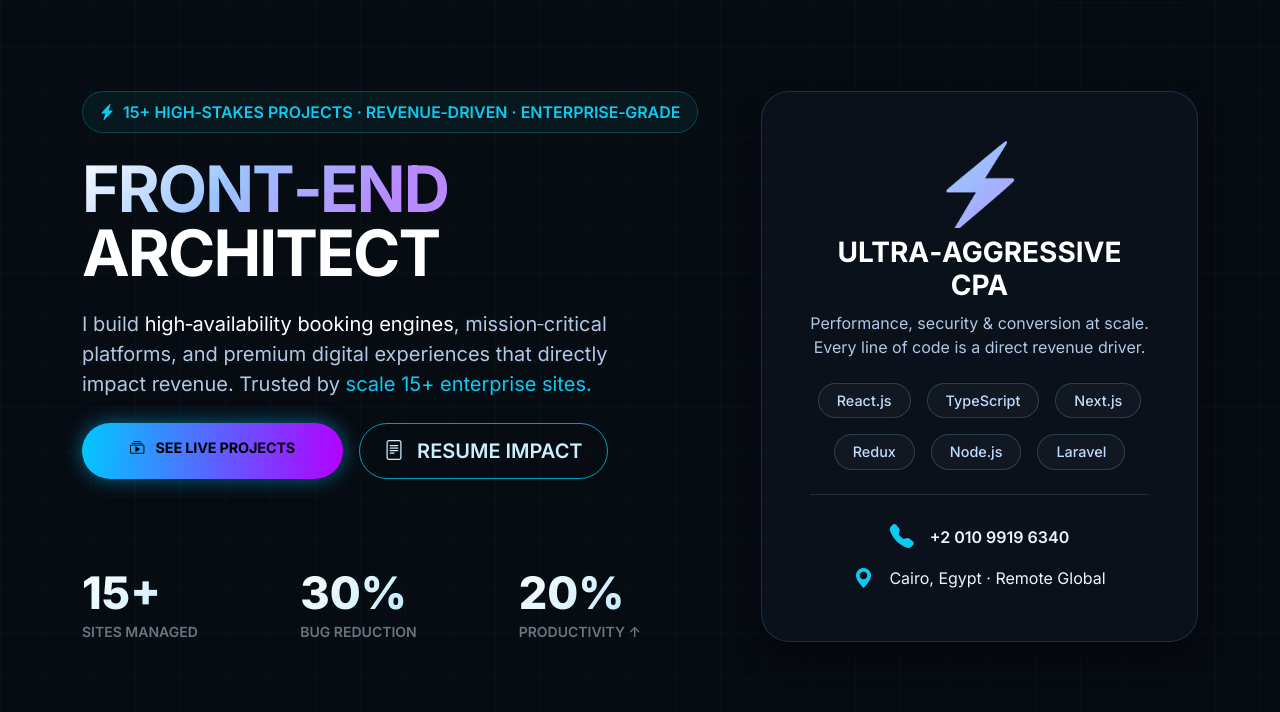
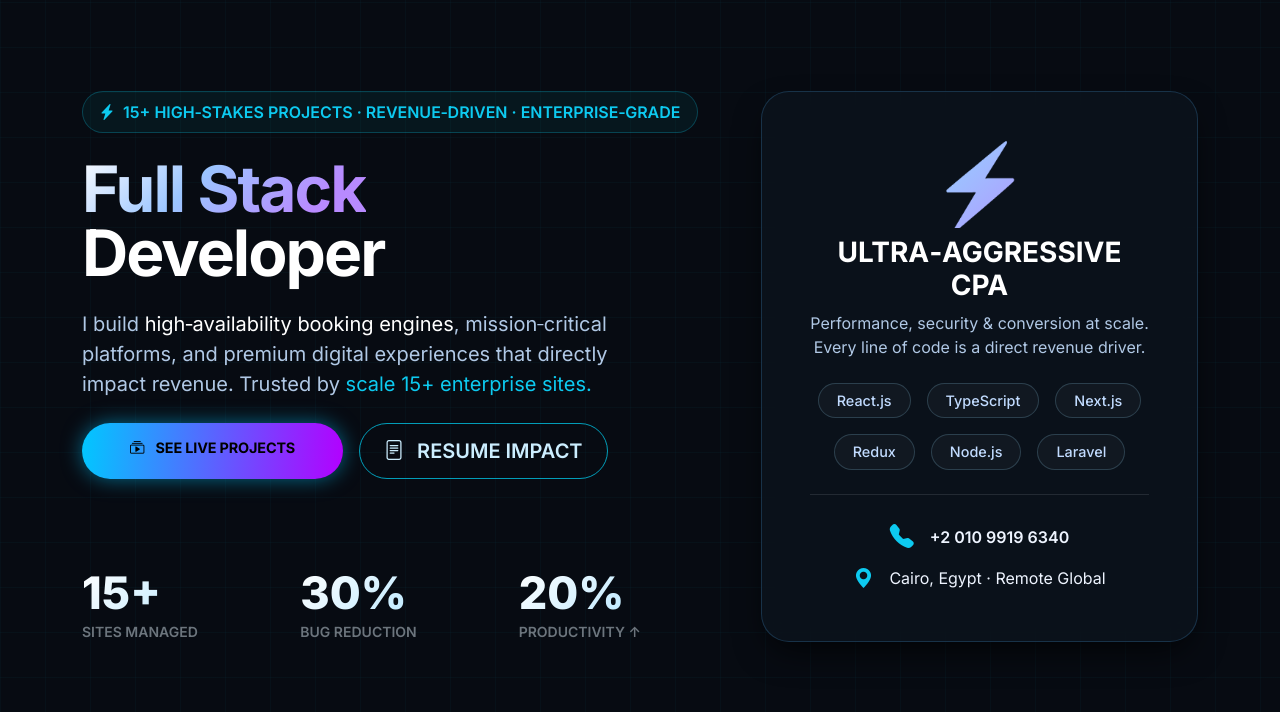
Before and after one commit to gamestorelife/Karim-Portofolio, a plain HTML site: page index.html in a window 1280 px wide. Shown: the part 88-800 px from the top of the page. Drawn offline with nearby package versions, Linux system fonts and the light colour scheme.

Commit message:
update Title
update Title

```diff
--- a/index.html
+++ b/index.html
@@ -3,7 +3,7 @@
   <head>
     <meta charset="UTF-8" />
     <meta name="viewport" content="width=device-width, initial-scale=1.0" />
-    <title>Karim Salem · Front End Architect</title>
+    <title>Karim Salem · Full Stack Developer</title>
     <!-- Bootstrap 5 + Icons + Google Font -->
     <link
       href="https://cdn.jsdelivr.net/npm/bootstrap@5.3.2/dist/css/bootstrap.min.css"
@@ -276,8 +276,8 @@
             >
           </div>
           <h1 class="display-3 fw-bold lh-1 mb-4">
-            <span class="text-gradient">FRONT‑END</span><br />
-            <span class="text-white">ARCHITECT</span>
+            <span class="text-gradient">Full Stack </span><br />
+            <span class="text-white">Developer</span>
           </h1>
           <p
             class="lead fs-5 text-secondary mb-4 pe-lg-5"
```
